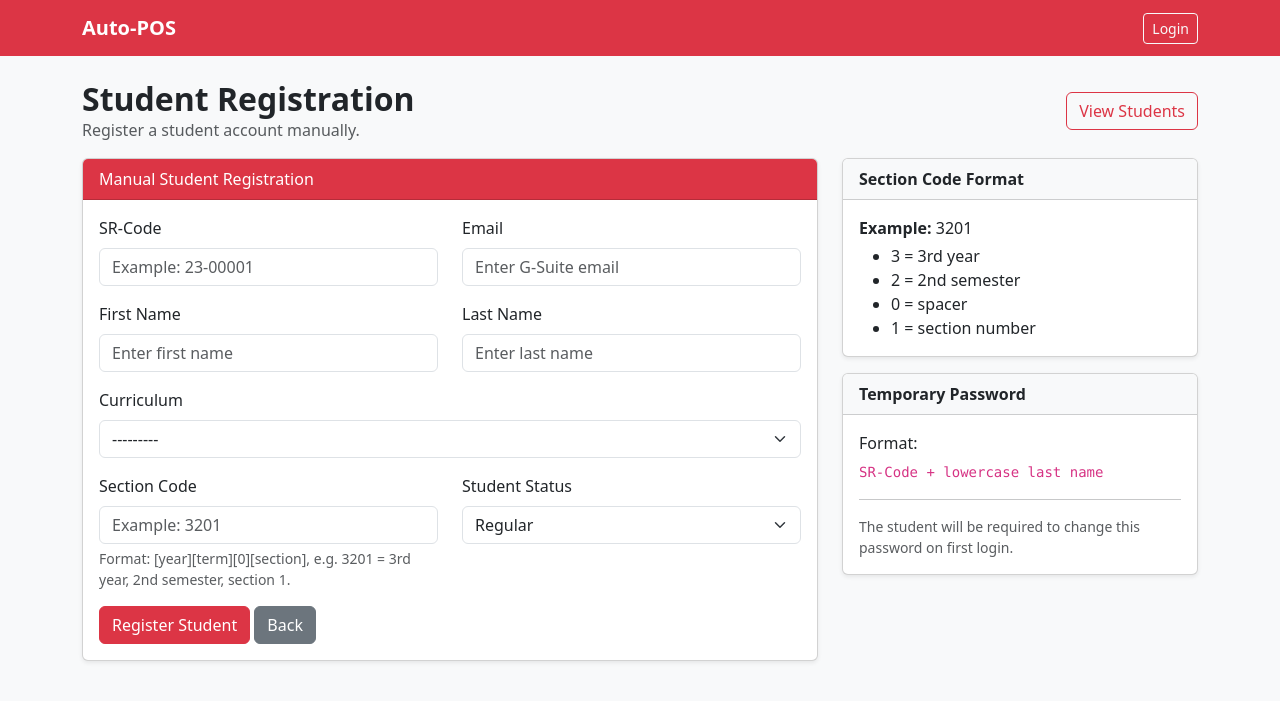
After one commit to taidanaDev/auto-pos, a Django app: template templates/academics/student_registration.html in a window 1280 px wide. The commit adds this page. Shown: the top 701 px of the page. Run offline with Django 5.2, Linux system fonts and the light colour scheme; the template is opened without the code that fills it: values that come from a table or form of the project are taken from there, others are empty.

Commit message:
Added admin manual student registration

```diff
--- /dev/null
+++ b/academics/forms.py
@@ -0,0 +1,113 @@
+import re
+
+from django import forms
+from django.core.exceptions import ValidationError
+
+from accounts.models import User
+from .models import Student, Curriculum
+
+GSUITE_DOMAIN = "g.batstate-u.edu.ph"
+
+
+class ManualStudentRegistrationForm(forms.Form):
+    sr_code = forms.CharField(
+        max_length=30,
+        label="SR-Code",
+        widget=forms.TextInput(attrs={
+            "class": "form-control",
+            "placeholder": "Example: 23-00001"
+        })
+    )
+
+    first_name = forms.CharField(
+        max_length=100,
+        widget=forms.TextInput(attrs={
+            "class": "form-control",
+            "placeholder": "Enter first name"
+        })
+    )
+
+    last_name = forms.CharField(
+        max_length=100,
+        widget=forms.TextInput(attrs={
+            "class": "form-control",
+            "placeholder": "Enter last name"
+        })
+    )
+
+    email = forms.EmailField(
+        widget=forms.EmailInput(attrs={
+            "class": "form-control",
+            "placeholder": "Enter G-Suite email"
+        })
+    )
+
+    curriculum = forms.ModelChoiceField(
+        queryset=Curriculum.objects.none(),
+        widget=forms.Select(attrs={
+            "class": "form-select"
+        })
+    )
+
+    section_code = forms.CharField(
+        max_length=4,
+        min_length=4,
+        widget=forms.TextInput(attrs={
+            "class": "form-control",
+            "placeholder": "Example: 3201"
+        }),
+        help_text="Format: [year][term][0][section], e.g. 3201 = 3rd year, 2nd semester, section 1."
+    )
+
+    status = forms.ChoiceField(
+        choices=Student.Status.choices,
+        widget=forms.Select(attrs={
+            "class": "form-select"
+        })
+    )
+
+    def __init__(self, *args, **kwargs):
+        super().__init__(*args, **kwargs)
+        self.fields["curriculum"].queryset = Curriculum.objects.filter(is_active=True)
+
+    def clean_sr_code(self):
+        sr_code = self.cleaned_data["sr_code"]
+        if not re.match(r"^\d{2}-\d{5}$", sr_code):
+            raise ValidationError("SR-Code must follow the format YY-NNNNN, e.g. 23-00001.")
+
+        if Student.objects.filter(sr_code=sr_code).exists():
+            raise ValidationError("This SR-Code is already registered.")
+
+        return sr_code
+
+    def clean_email(self):
+        email = self.cleaned_data["email"].lower()
+        if not email.endswith(f"@{GSUITE_DOMAIN}"):
+            raise ValidationError(f"Only institutional G-Suite emails (@{GSUITE_DOMAIN}) are allowed.")
+
+        if User.objects.filter(email=email).exists():
+            raise ValidationError("This email is already registered.")
+
+        return email
+
+    def clean_section_code(self):
+        section_code = self.cleaned_data["section_code"]
+        if len(section_code) != 4:
+            raise ValidationError("Section code must be exactly 4 digits.")
+
+        if not section_code.isdigit():
+            raise ValidationError("Section code must contain digits only.")
+
+        if section_code[0] not in "1234":
+            raise ValidationError("First digit must be the year level: 1, 2, 3, or 4.")
+
+        if section_code[1] not in "123":
+            raise ValidationError("Second digit must be the term: 1, 2, or 3.")
+
+        if section_code[2] != "0":
+            raise ValidationError("Third digit must be 0.")
+
+        if section_code[3] == "0":
+            raise ValidationError("Fourth digit must be the section number, starting from 1.")
+
+        return section_code
--- /dev/null
+++ b/academics/urls.py
@@ -0,0 +1,7 @@
+from django.urls import path
+from . import views
+
+urlpatterns = [
+    path("students/register/", views.student_registration, name="student_registration"),
+    path("students/", views.student_list, name="student_list"),
+]
--- a/config/urls.py
+++ b/config/urls.py
@@ -21,4 +21,5 @@ urlpatterns = [
     path('admin/', admin.site.urls),
     path('', include('dashboard.urls')),  # Include dashboard URLs
     path('accounts/', include('accounts.urls')),  # Include accounts URLs
+    path('academics/', include('academics.urls')),  # Include academics URLs
 ]
--- /dev/null
+++ b/templates/academics/student_registration.html
@@ -0,0 +1,149 @@
+{% extends 'base.html' %}
+
+{% block content %}
+<div class="d-flex justify-content-between align-items-center mb-3">
+    <div>
+        <h2 class="fw-bold mb-0">Student Registration</h2>
+        <p class="text-muted mb-0">
+            Register a student account manually.
+        </p>
+    </div>
+
+    <a href="{% url 'student_list' %}" class="btn btn-outline-danger">
+        View Students
+    </a>
+</div>
+
+<div class="row">
+    <div class="col-md-8">
+        <div class="card shadow-sm">
+            <div class="card-header bg-danger text-white">
+                Manual Student Registration
+            </div>
+
+            <div class="card-body">
+                <form method="POST">
+                    {% csrf_token %}
+
+                    {% if form.non_field_errors %}
+                        <div class="alert alert-danger">
+                            {{ form.non_field_errors }}
+                        </div>
+                    {% endif %}
+
+                    <div class="row">
+                        <div class="col-md-6 mb-3">
+                            <label class="form-label">SR-Code</label>
+                            {{ form.sr_code }}
+                            {% for error in form.sr_code.errors %}
+                                <div class="text-danger small">{{ error }}</div>
+                            {% endfor %}
+                        </div>
+
+                        <div class="col-md-6 mb-3">
+                            <label class="form-label">Email</label>
+                            {{ form.email }}
+                            {% for error in form.email.errors %}
+                                <div class="text-danger small">{{ error }}</div>
+                            {% endfor %}
+                        </div>
+                    </div>
+
+                    <div class="row">
+                        <div class="col-md-6 mb-3">
+                            <label class="form-label">First Name</label>
+                            {{ form.first_name }}
+                            {% for error in form.first_name.errors %}
+                                <div class="text-danger small">{{ error }}</div>
+                            {% endfor %}
+                        </div>
+
+                        <div class="col-md-6 mb-3">
+                            <label class="form-label">Last Name</label>
+                            {{ form.last_name }}
+                            {% for error in form.last_name.errors %}
+                                <div class="text-danger small">{{ error }}</div>
+                            {% endfor %}
+                        </div>
+                    </div>
+
+                    <div class="mb-3">
+                        <label class="form-label">Curriculum</label>
+                        {{ form.curriculum }}
+                        {% for error in form.curriculum.errors %}
+                            <div class="text-danger small">{{ error }}</div>
+                        {% endfor %}
+                    </div>
+
+                    <div class="row">
+                        <div class="col-md-6 mb-3">
+                            <label class="form-label">Section Code</label>
+                            {{ form.section_code }}
+                            <div class="form-text">
+                                {{ form.section_code.help_text }}
+                            </div>
+                            {% for error in form.section_code.errors %}
+                                <div class="text-danger small">{{ error }}</div>
+                            {% endfor %}
+                        </div>
+
+                        <div class="col-md-6 mb-3">
+                            <label class="form-label">Student Status</label>
+                            {{ form.status }}
+                            {% for error in form.status.errors %}
+                                <div class="text-danger small">{{ error }}</div>
+                            {% endfor %}
+                        </div>
+                    </div>
+
+                    <button type="submit" class="btn btn-danger">
+                        Register Student
+                    </button>
+
+                    <a href="{% url 'admin_dashboard' %}" class="btn btn-secondary">
+                        Back
+                    </a>
+                </form>
+            </div>
+        </div>
+    </div>
+
+    <div class="col-md-4">
+        <div class="card shadow-sm mb-3">
+            <div class="card-header bg-light fw-bold">
+                Section Code Format
+            </div>
+
+            <div class="card-body">
+                <p class="mb-1"><strong>Example:</strong> 3201</p>
+                <ul class="mb-0">
+                    <li>3 = 3rd year</li>
+                    <li>2 = 2nd semester</li>
+                    <li>0 = spacer</li>
+                    <li>1 = section number</li>
+                </ul>
+            </div>
+        </div>
+
+        <div class="card shadow-sm">
+            <div class="card-header bg-light fw-bold">
+                Temporary Password
+            </div>
+
+            <div class="card-body">
+                <p class="mb-1">
+                    Format:
+                </p>
+
+                <code>SR-Code + lowercase last name</code>
+
+                <hr>
+
+                <p class="mb-0 small text-muted">
+                    The student will be required to change this password on first login.
+                </p>
+            </div>
+        </div>
+    </div>
+</div>
+{% endblock %}
```
Also changed, not shown: academics/views.py (+86 -2 lines), templates/academics/student_list.html (added, +62 -0 lines), templates/dashboard/admin_dashboard.html (+5 -2 lines).
